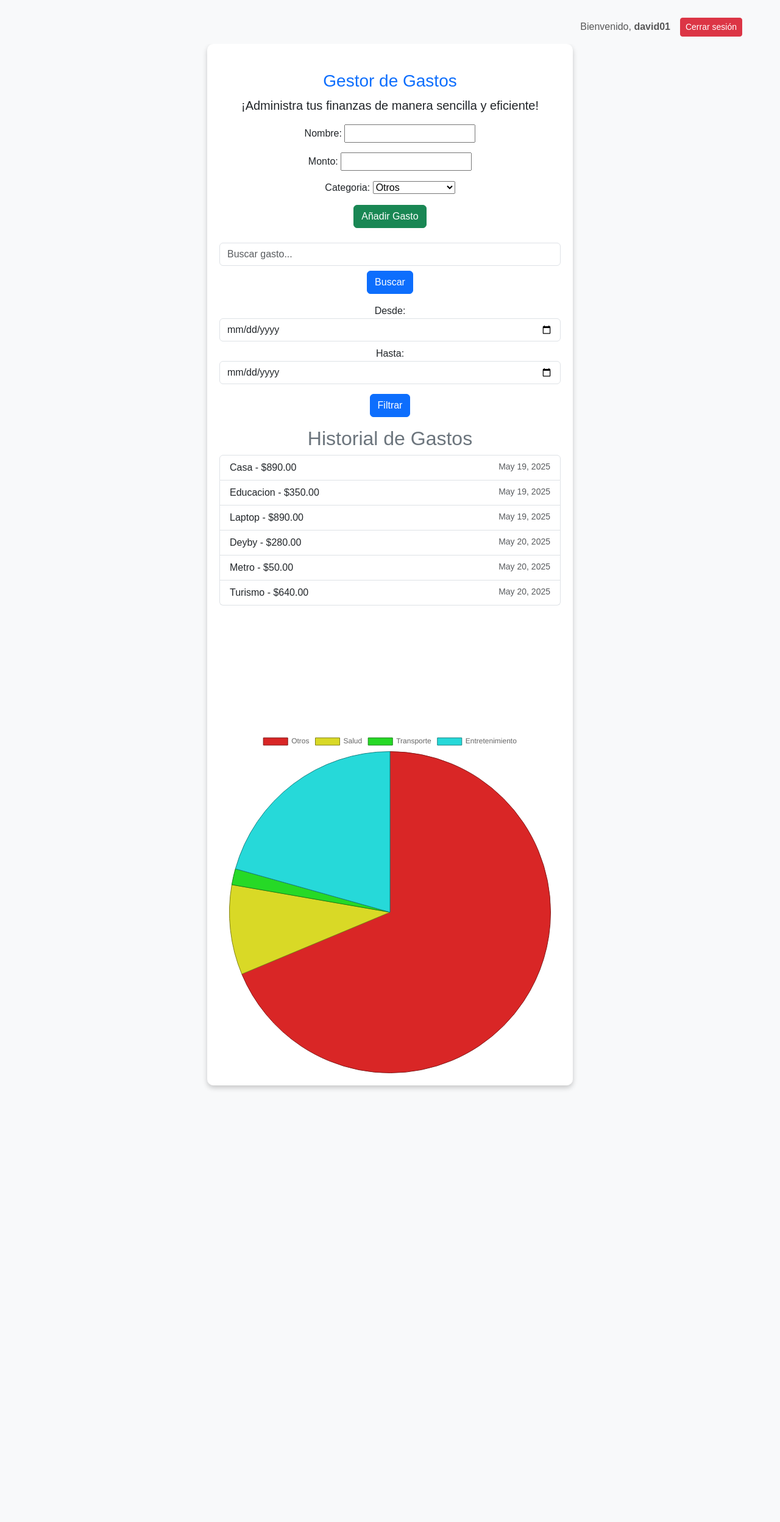
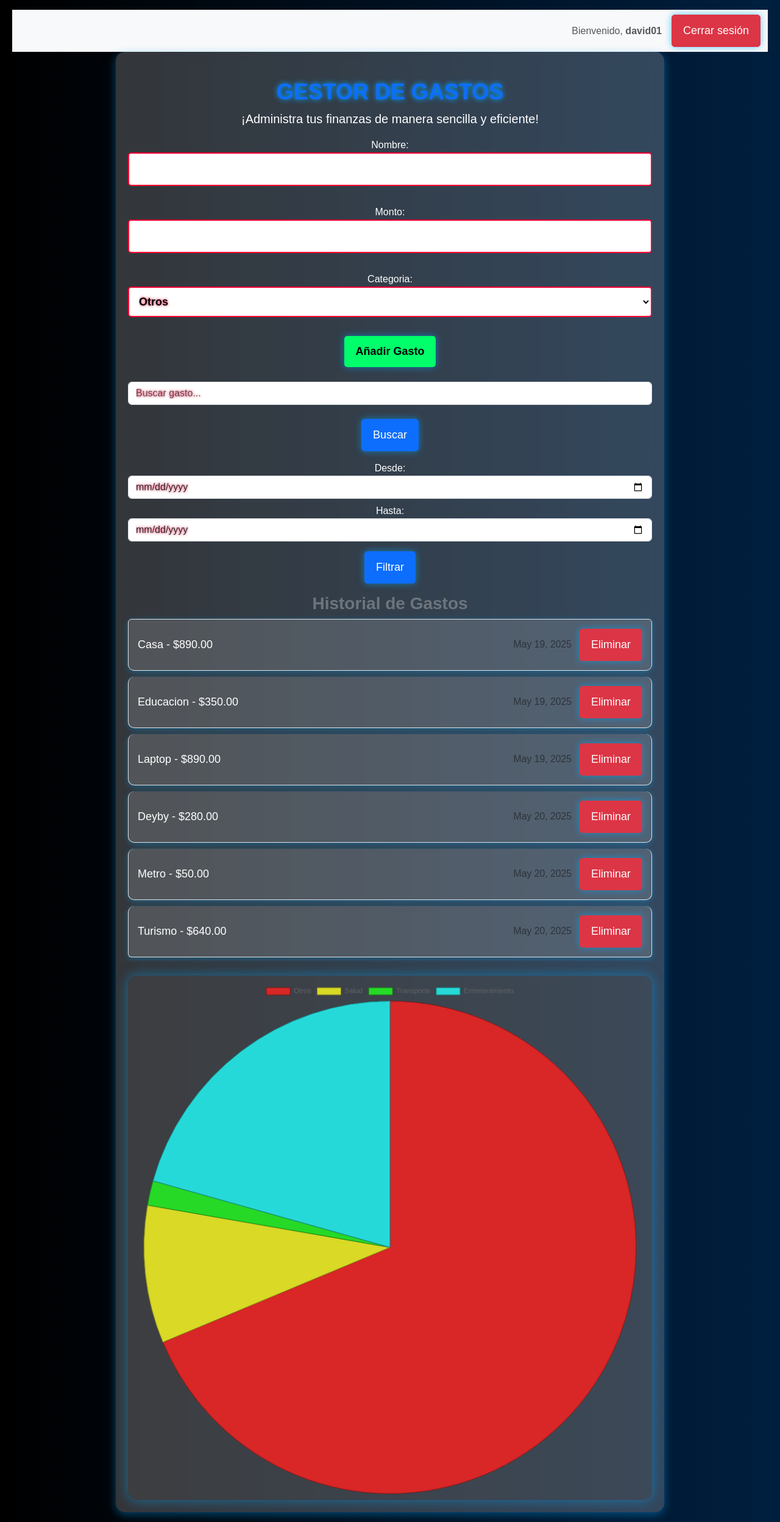
Before and after one commit to deyby01/Gestion_gastos, a Django app: page / in a window 1280 px wide. Shown: the whole page at 61% size. Before the commit the page ends 1787 px from the top, so only its background shows below. Run offline with Django 5.2, Linux system fonts and the light colour scheme; a user stored in the database is signed in; data comes from the database, SQL or seed files in the repository; both versions use the stored data as it was after the commit; a map, chart or similar area stays blank.

Commit message:
Modifique el estilo de la pagina y agregue eliminar a los gastos que ya no necesitemos

```diff
--- a/gastos/static/gastos/styles.css
+++ b/gastos/static/gastos/styles.css
@@ -1,20 +1,96 @@
+/* Fondo general con azul y negro en gradiente */
 body {
-    font-family: Arial, sans-serif;
-    background-color: #f8f9fa;
+    font-family: 'Arial', sans-serif;
+    background: linear-gradient(to right, #000000, #001f3f);
+    color: #ffffff;
+    padding: 20px;
+}
+
+/* Contenedor con tono menos oscuro */
+.container {
+    max-width: 900px;
+    background: rgba(255, 255, 255, 0.2); /* Color más claro */
+    padding: 20px;
+    border-radius: 15px;
+    backdrop-filter: blur(8px);
+    box-shadow: 0px 4px 15px rgba(0, 170, 255, 0.4);
     text-align: center;
-    padding: 50px;
 }
+
+/* Título con efecto neón */
 h1 {
-    color: #007bff;
+    font-size: 36px;
+    font-weight: bold;
+    color: #00aaff;
+    text-shadow: 0px 0px 8px #00aaff;
+    text-transform: uppercase;
+}
+
+/* Título del Historial de Gastos */
+h2 {
     font-size: 28px;
+    font-weight: bold;
+    color: #ffffff; /* Texto en blanco */
 }
-.container {
-    max-width: 600px;
-    margin: auto;
-    background: #fff;
-    padding: 20px;
+
+
+/* Botones con brillo */
+button, .btn {
+    font-size: 18px;
+    padding: 12px 18px;
+    border-radius: 5px;
+    transition: 0.3s ease-in-out;
+    box-shadow: 0px 0px 12px rgba(0, 170, 255, 0.6);
+}
+
+/* Botón de añadir gasto */
+.btn-success {
+    background-color: #00ff6a;
+    border: none;
+    color: #000000;
+    font-weight: bold;
+}
+
+.btn-success:hover {
+    background-color: #00cc55;
+    box-shadow: 0px 0px 16px rgba(0, 255, 106, 0.8);
+}
+
+/* Campos de formulario con blanco y contorno rojo neón */
+input, select {
+    width: 100%;
+    padding: 12px;
+    margin-bottom: 15px;
+    border-radius: 5px;
+    border: 2px solid #ff0033; /* Contorno rojo neón */
+    background: #ffffff;
+    color: #000000;
+    font-size: 18px;
+    font-weight: bold;
+    text-shadow: 0px 0px 4px #ff0033;
+}
+
+/* Tarjetas de gastos con efecto luminoso */
+.list-group-item {
+    background: rgba(255, 255, 255, 0.15);
+    color: white;
     border-radius: 10px;
-    box-shadow: 0px 4px 8px rgba(0, 0, 0, 0.2);
+    margin-bottom: 10px;
+    padding: 15px;
+    display: flex;
+    justify-content: space-between;
+    align-items: center;
+    font-size: 18px;
+    box-shadow: 0px 2px 10px rgba(0, 170, 255, 0.4);
+}
+
+/* Gráficos con efecto luminoso */
+canvas {
+    margin-top: 20px;
+    background: rgba(80, 78, 78, 0.3);
+    border-radius: 15px;
+    padding: 10px;
+    box-shadow: 0px 0px 20px rgba(0, 170, 255, 0.5);
 }
 
 /* Fondo dinámico */
--- a/gastos/templates/gastosp/index.html
+++ b/gastos/templates/gastosp/index.html
@@ -62,13 +62,16 @@
             <button type="submit" class="btn btn-primary mt-2">Filtrar</button>
         </form>
 
-        <!-- Listado de gastos -->
+        <!-- Listado de gastos con opción de eliminar -->
         <h2 class="text-secondary">Historial de Gastos</h2>
         <ul class="list-group">
             {% for gasto in gastos %}
-                <li class="list-group-item d-flex justify-content-between">
+                <li class="list-group-item d-flex justify-content-between align-items-center">
                     <span>{{ gasto.nombre }} - ${{ gasto.monto }}</span>
-                    <small class="text-muted">{{ gasto.fecha }}</small>
+                    <div>
+                        <small class="text-muted">{{ gasto.fecha }}</small>
+                        <a href="{% url 'eliminar_gasto' gasto.id %}" class="btn btn-danger btn-sm ms-2">Eliminar</a>
+                    </div>
                 </li>
             {% empty %}
                 <li class="list-group-item text-muted">No hay gastos registrados aún.</li>
@@ -76,7 +79,6 @@
         </ul>
 
         <!-- Gráficos -->
-        <canvas id="gastosChart" width="400" height="200"></canvas>
         <canvas id="categoriasChart" width="400" height="200"></canvas>
 
     </div>
--- a/gastos/urls.py
+++ b/gastos/urls.py
@@ -7,4 +7,5 @@
     path("", views.index, name="index"),  # Ruta para la página principal
     path("login/", auth_views.LoginView.as_view(), name="login"),
     path("logout/", auth_views.LogoutView.as_view(), name="logout"),
+    path("eliminar/<int:gasto_id>/", views.eliminar_gasto, name="eliminar_gasto"),
 ]
--- a/gastos/views.py
+++ b/gastos/views.py
@@ -8,6 +8,8 @@
 from django.http import JsonResponse
 from django.contrib import messages
 from django.contrib.auth.decorators import login_required
+from django.shortcuts import get_object_or_404
+
 
 def obtener_datos_por_categoria():
     gastos = Gasto.objects.all()
@@ -28,6 +30,13 @@
 def obtener_datos_gastos():
     gastos = Gasto.objects.all()
     return json.dumps([{"nombre": g.nombre, "monto": float(g.monto)} for g in gastos])
+
+def eliminar_gasto(request, gasto_id):
+    gasto = get_object_or_404(Gasto, id=gasto_id)
+    gasto.delete()
+    messages.success(request, "¡Gasto eliminado correctamente!")
+    return redirect("index")
+
 
 
 @login_required(login_url="login")
--- a/gestor_gastos/settings.py
+++ b/gestor_gastos/settings.py
@@ -118,7 +118,7 @@
 # Static files (CSS, JavaScript, Images)
 # https://docs.djangoproject.com/en/5.2/howto/static-files/
 
-STATIC_URL = 'static/'
+STATIC_URL = '/static/'
 STATICFILES_DIRS = [BASE_DIR / "gastos/static"]
 
 # Default primary key field type
```
Also changed, not shown: db.sqlite3.
